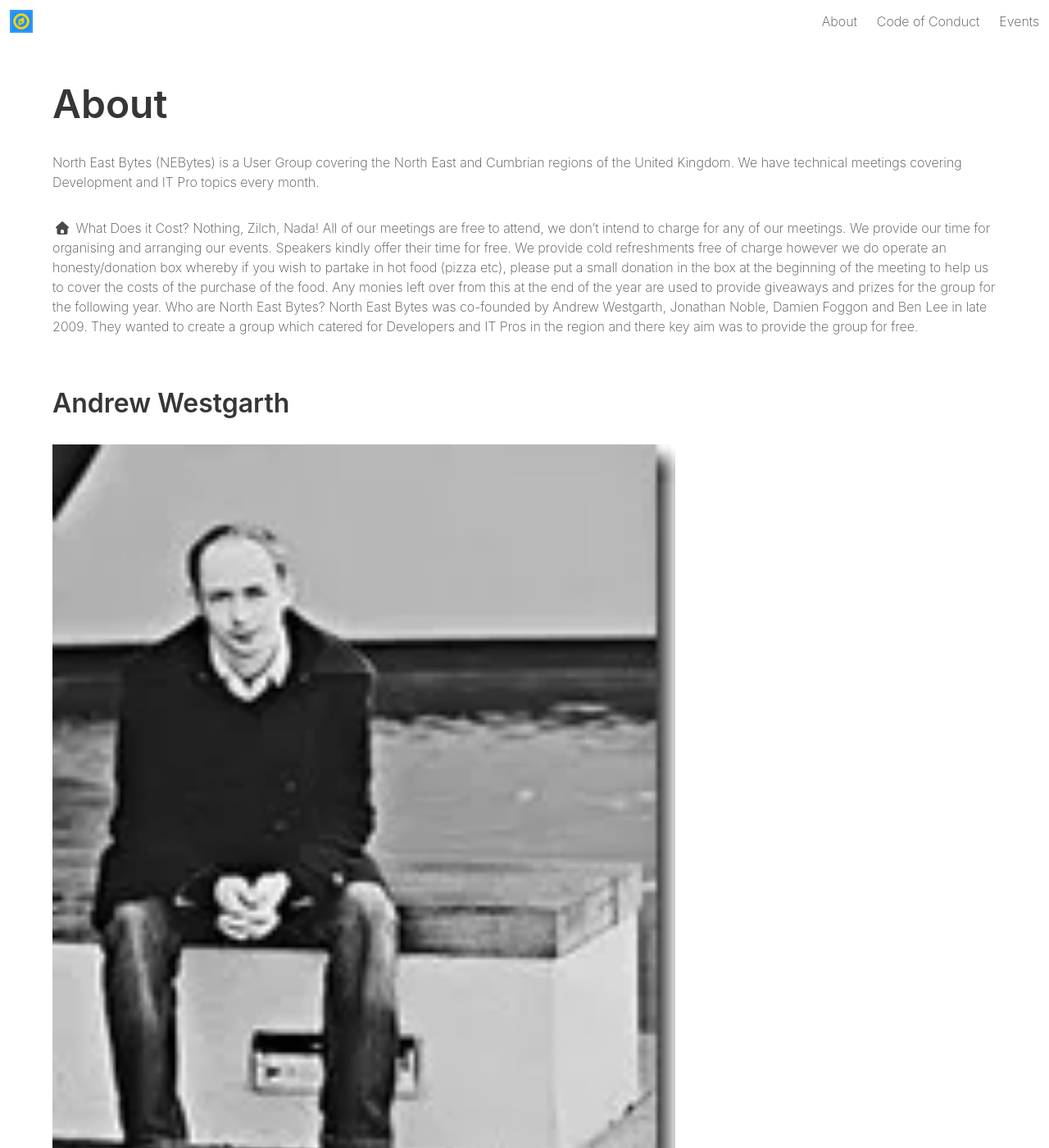
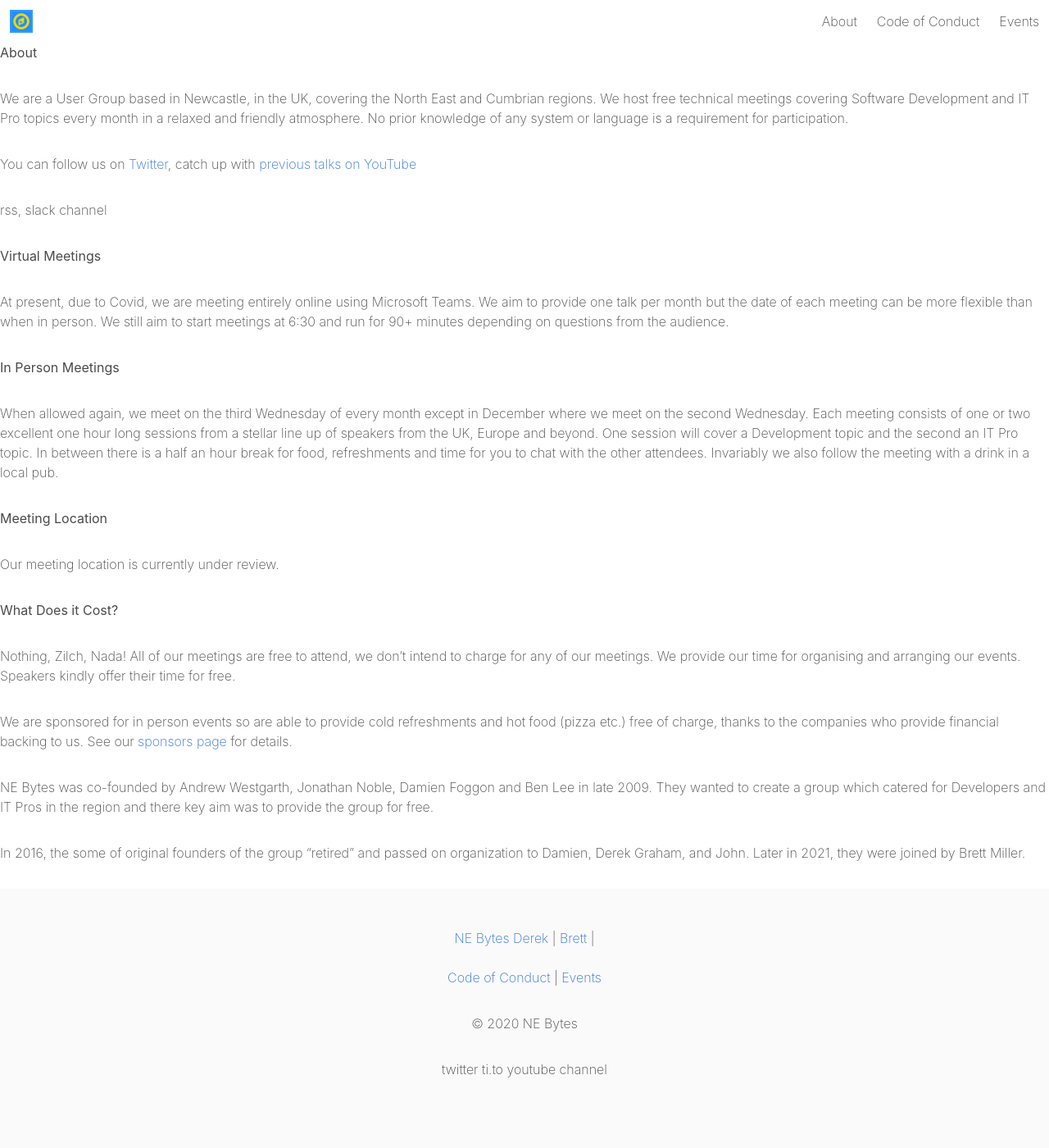
Before and after one commit to ne-bytes/ne-bytes.github.io, a Jekyll site: the page built from about.md, in a window 1280 px wide and 1400 px high. Shown: the whole window at 82% size. Built offline with Jekyll 4.4.1, drawn with Linux system fonts in a browser that asks for light colours; nearby versions of some CDN libraries; library files that are not in the unit come from our copies; some of the changed text lies outside the part shown.

Commit message:
Update about.md

```diff
--- a/about.md
+++ b/about.md
@@ -2,62 +2,40 @@
 layout: default
 title: About NE Bytes
 ---
-<section class="section">
-  <div class="container">
-    <h1 class="title is-size-1">About</h1>
 
-    <p>
-    North East Bytes (NEBytes) is a User Group covering the North East and Cumbrian regions of the United Kingdom.  We have technical meetings
-    covering Development and IT Pro topics every month.</p>
+# About
 
-<!--
-<h2>Meeting Format</h2>
+We are a User Group based in Newcastle, in the UK, covering the North East and Cumbrian regions. We host free technical meetings covering
+Software Development and IT Pro topics every month in a relaxed and friendly atmosphere. No prior knowledge of any system or language
+is a requirement for participation.
 
-<p>
-We meet on the third Wednesday of every month except in December where we meet on the second Wednesday.  Each meeting consists of two excellent one hour long sessions from a stellar line up of speakers from the UK, Europe and beyond.  One session will cover a Development topic and the second an IT Pro topic.  In between there is a half an hour break for food, refreshments and time for you to chat with the other attendees.  Invariably we also follow the meeting with a drink in a local pub.
-</p>
+You can follow us on [Twitter]({{ site.data.meta.twitter }}), catch up with [previous talks on YouTube]({{ site.data.meta.youtube }})
 
-<h2>Meeting Location</h2>
-
-Meetings are held at Campus North http://campusnorth.co.uk/. You can find directions here https://goo.gl/maps/gJglS.
-
-Occasionally, meetings are held at Newcastle University.  We are very grateful to the University for providing this facility to us.  http://www.ncl.ac.uk/travel/maps/navigator.php?type=&bldg=16&go.x=12&go.y=10
--->
-
-<span class="icon">
-  <i class="fas fa-home"></i>
-</span>
-
-What Does it Cost?
-
-Nothing, Zilch, Nada!  All of our meetings are free to attend, we don’t intend to charge for any of our meetings.  We provide our time for organising and arranging our events.  Speakers kindly offer their time for free.
-
-We provide cold refreshments free of charge however we do operate an honesty/donation box whereby if you wish to partake in hot food (pizza etc), please put a small donation in the box at the beginning of the meeting to help us to cover the costs of the purchase of the food.  Any monies left over from this at the end of the year are used to provide giveaways and prizes for the group for the following year.
-
-Who are North East Bytes?
-
-North East Bytes was co-founded by Andrew Westgarth, Jonathan Noble, Damien Foggon and Ben Lee in late 2009.  They wanted to create a group which catered for Developers and IT Pros in the region and there key aim was to provide the group for free.
-
-<div class="tile is-ancestor">
-  <div class="tile is-vertical is-8">
-    <div class="tile">
-      <div class="tile is-parent is-vertical">
-{% include andrew.html %}
-{% include ben.html %}
-{% include brett.html %}
-{% include damien.html %}
-{% include derek.html %}
-{% include john.html %}
-{% include jonathan.html %}
-      </div>
-    </div>
-  </div>
-</div>
+rss, slack channel
 
 
+## Virtual Meetings
+
+At present, due to Covid, we are meeting entirely online using Microsoft Teams. We aim to provide one talk per month but the date of each meeting
+can be more flexible than when in person. We still aim to start meetings at 6:30 and run for 90+ minutes depending on questions from the audience.
 
 
+## In Person Meetings
 
-<section class="section">
-  <div class="container">
-    <h2 class="title is-size-2">Our Founders</h2>
+When allowed again, we meet on the third Wednesday of every month except in December where we meet on the second Wednesday.  Each meeting consists of one or two excellent one hour long sessions from a stellar line up of speakers from the UK, Europe and beyond. One session will cover a Development topic and the second an IT Pro topic.  In between there is a half an hour break for food, refreshments and time for you to chat with the other attendees. Invariably we also follow the meeting with a drink in a local pub.
+
+
+## Meeting Location
+
+Our meeting location is currently under review.
+
+
+## What Does it Cost?
+
+Nothing, Zilch, Nada!  All of our meetings are free to attend, we don’t intend to charge for any of our meetings. We provide our time for organising and arranging our events. Speakers kindly offer their time for free.
+
+We are sponsored for in person events so are able to provide cold refreshments and hot food (pizza etc.) free of charge, thanks to the companies who provide financial backing to us. See our [sponsors page](/sponsors/index.html) for details.
+
+NE Bytes was co-founded by Andrew Westgarth, Jonathan Noble, Damien Foggon and Ben Lee in late 2009. They wanted to create a group which catered for Developers and IT Pros in the region and there key aim was to provide the group for free.
+
+In 2016, the some of original founders of the group "retired" and passed on organization to Damien, Derek Graham, and John. Later in 2021, they were joined by Brett Miller.
```
